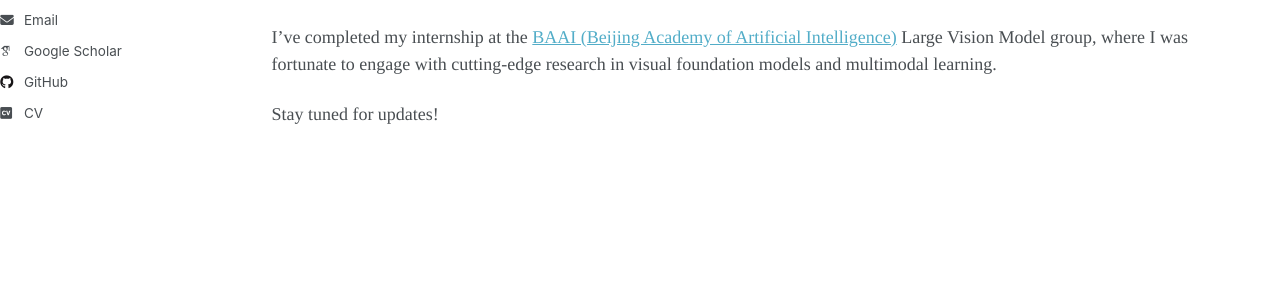
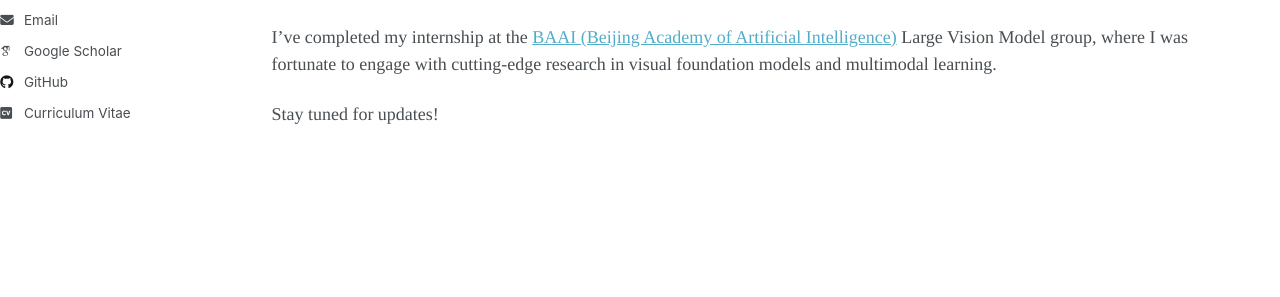
Before and after one commit to Zeqian-Long/Zeqian-Long.github.io, a Jekyll site: the page built from _pages/about.md, in a window 1280 px wide. Shown: the part 403-700 px from the top of the page. Built offline with Jekyll 4.4.1, drawn with Linux system fonts in a browser that asks for light colours; some web fonts are replaced; a script that is not in the unit is left out.

Commit message:
adjust cv

```diff
--- a/_includes/author-profile.html
+++ b/_includes/author-profile.html
@@ -151,7 +151,7 @@
         <li><a href="https://vine.co/u/{{ author.vine }}"><i class="fab fa-fw fa-vine icon-pad-right" aria-hidden="true"></i>Vine</a></li>
       {% endif %}
       {% if author.cv %}
-        <li><a href="{{ author.cv }}"><i class="ai ai-cv-square ai-fw icon-pad-right" aria-hidden="true"></i>CV</a></li>
+        <li><a href="{{ author.cv }}"><i class="ai ai-cv-square ai-fw icon-pad-right" aria-hidden="true"></i>Curriculum Vitae</a></li>
       {% endif %}
       {% if author.weibo %}
         <li><a href="https://www.weibo.com/{{ author.weibo }}"><i class="fab fa-fw fa-weibo icon-pad-right" aria-hidden="true"></i>Weibo</a></li>
```
